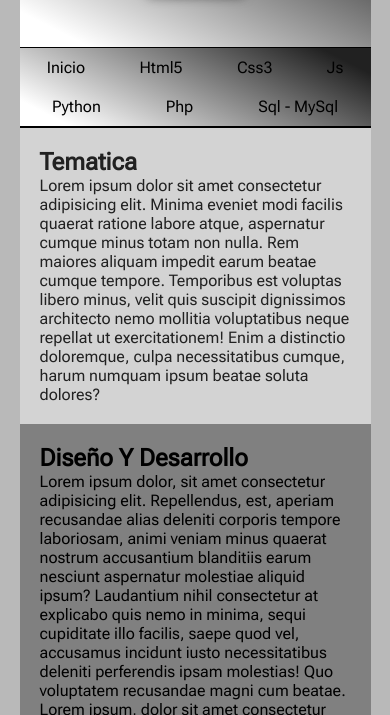
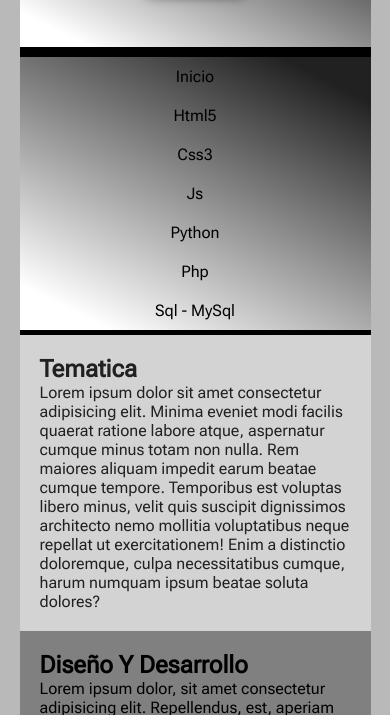
Before and after one commit to Gus-Intentos/Gus-Intentos.github.io, a plain HTML site: page index.html in a window 390 px wide. Shown: the part 129-844 px from the top of the page. Drawn offline with Linux system fonts and the light colour scheme; a script that the page names is missing.

Commit message:
Update style.css

```diff
--- a/css/style.css
+++ b/css/style.css
@@ -76,3 +76,14 @@ background: linear-gradient(27deg,#54b4cf 10%, #254776 90%);
 padding: 20px;
 text-align: center;
 }
+
+@media screen and (max-width:800px){
+    .container nav {
+        flex-direction: column;
+        border-top: 10px solid black;
+        border-bottom:5px solid black ;
+    }
+    .container .Main {
+        flex-direction: column;
+    }
+}
```
